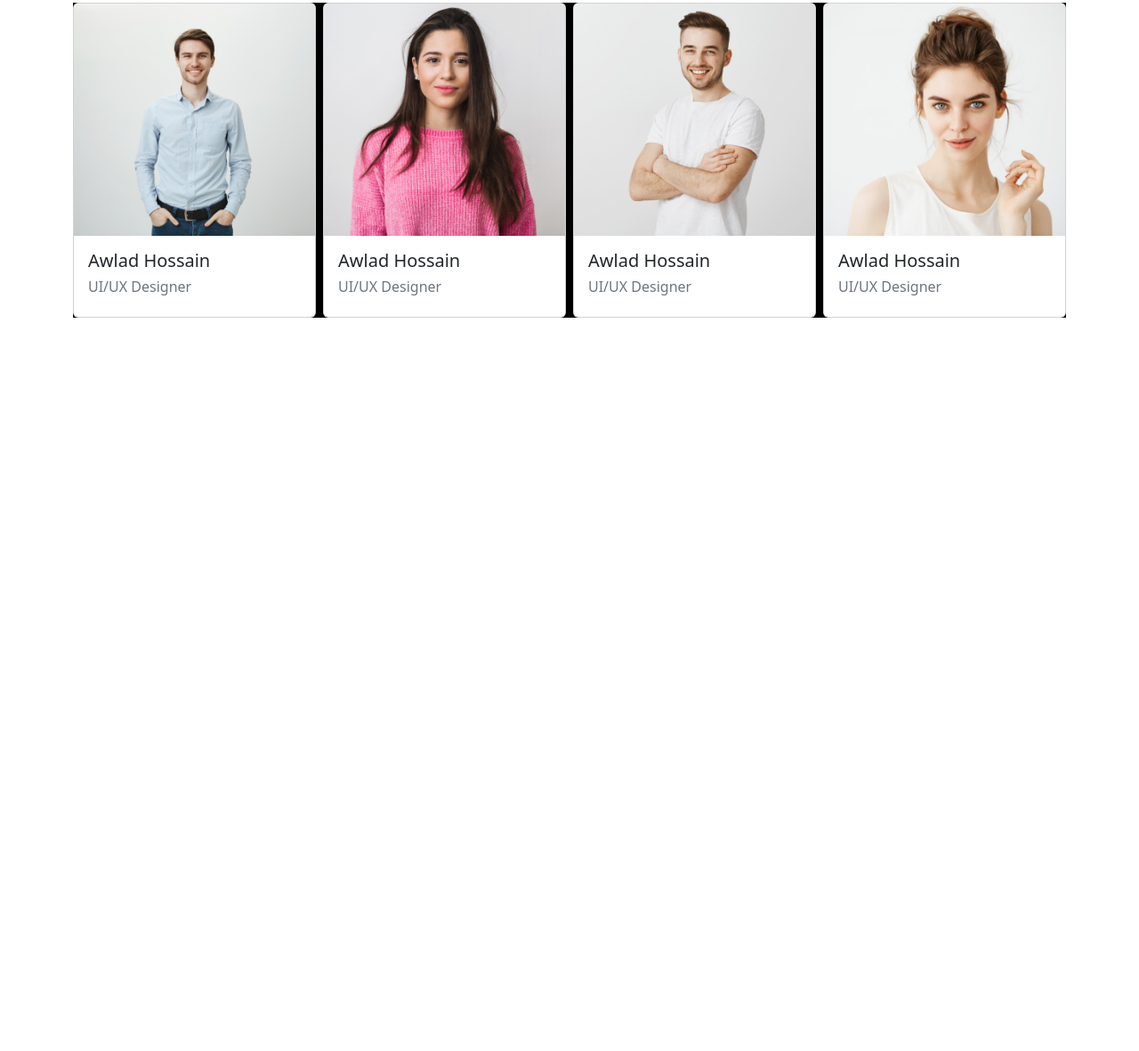
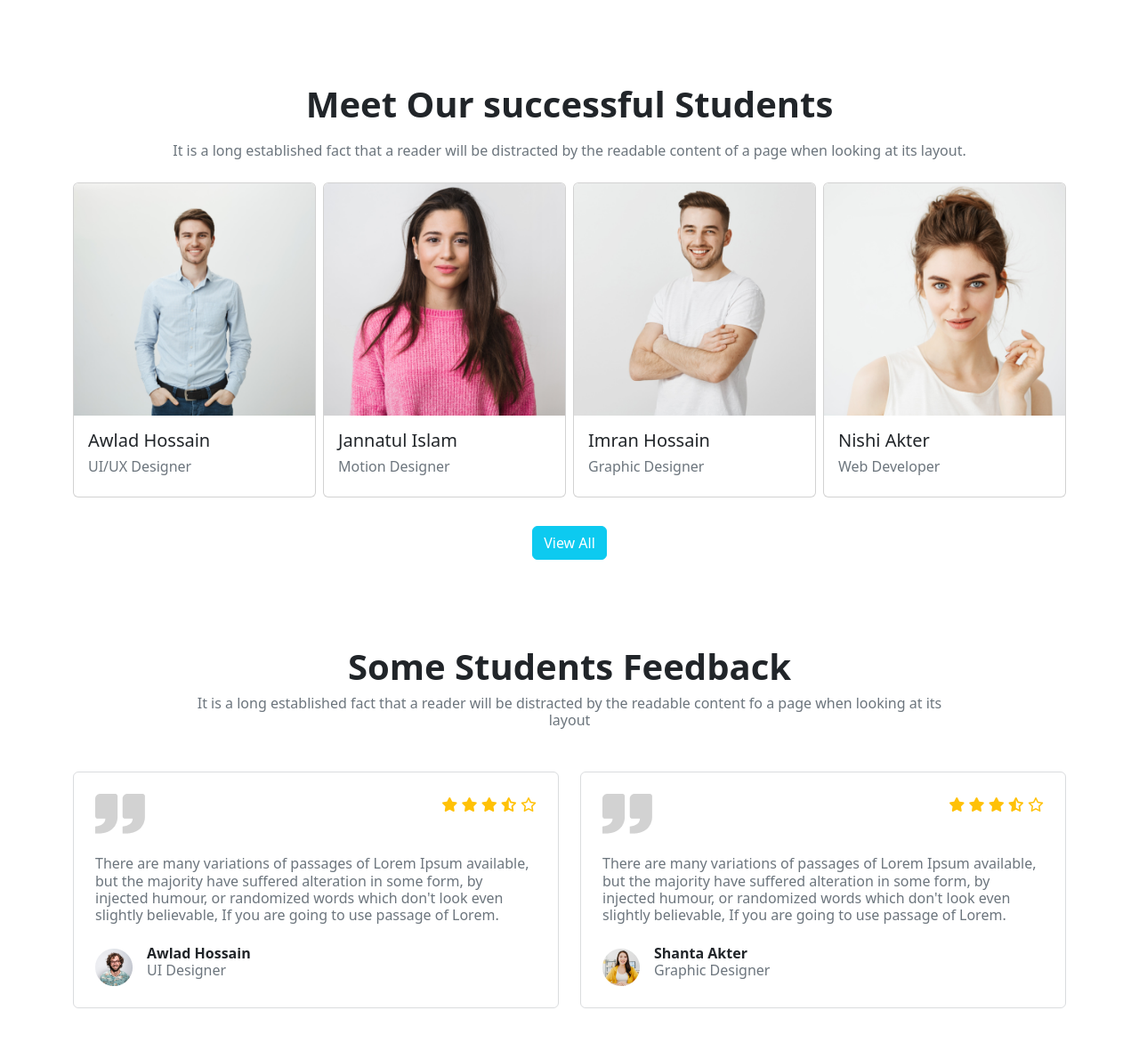
Before and after one commit to soadanam/education-assign3-r5, a plain HTML site: page index.html in a window 1280 px wide. Shown: the part 2444-3625 px from the top of the page at 89% size. Before the commit the page ends 2801 px from the top, so only its background shows below. Drawn offline with nearby package versions, Linux system fonts and the light colour scheme.

Commit message:
added students feedback

```diff
--- a/index.html
+++ b/index.html
@@ -13,6 +13,9 @@
   <!-- bootstrap css -->
   <link href="https://cdn.jsdelivr.net/npm/bootstrap@5.2.1/dist/css/bootstrap.min.css" rel="stylesheet"
     integrity="sha384-iYQeCzEYFbKjA/T2uDLTpkwGzCiq6soy8tYaI1GyVh/UjpbCx/TYkiZhlZB6+fzT" crossorigin="anonymous">
+
+    <!-- fontawesome -->
+    <script src="https://kit.fontawesome.com/561c31ec72.js" crossorigin="anonymous"></script>
 
 </head>
 
@@ -120,13 +123,12 @@
     <!-- body-section  -->
     <div class="body-section">
 
-
+      <!-- discover section  -->
       <div class="discover-popular mt-5 pt-5 pb-4 text-center">
         <h2 class="fw-bold">Discover Our Popular Courses</h2>
         <p class="text-secondary">It is along established fact that a reader will be distracted by the readable content of a page when looking
           at its layout.</p>
       </div>
-
 
       <!-- /courses section  -->
       <div class="courses d-md-flex flex-wrap justify-content-md-between">
@@ -222,12 +224,12 @@
         </div>
       </div>
       <div class="d-flex justify-content-center">
-        <button class="btn btn-info text-white mt-2 mb-5">See More Courses</button>
+        <button class="btn btn-info text-white mt-3 mb-5">See More Courses</button>
       </div>
 
 
       <!-- e-learning-section  -->
-      <div class="e-learning d-lg-flex mt-4 mb-4">
+      <div class="e-learning d-lg-flex mt-5 mb-5">
         <div class="img-section">
           <img class="w-100" src="/images/working.png" alt="">
         </div>
@@ -250,7 +252,7 @@
 
 
       <!-- ready-to-join-section  -->
-      <div class="ready-to-join bg-info text-white d-flex justify-content-center align-items-center mt-5 mb-5 p-4 rounded">
+      <div class="ready-to-join bg-info text-white d-flex justify-content-center align-items-center rounded mt-5 mb-5 p-4" style="margin-top: 130px !important; margin-bottom: 120px !important;">
         <div class="ready-to-join-info w-50">
           <h2>Ready to join?</h2>
           <h6>It is a long established fact that reader will be distracted by the readable content of a page when looking at its layout.</h6>
@@ -263,46 +265,116 @@
 
       <!-- Meet out successful students section  -->
       <div class="meet-out-successful-student">
-        <div class="meet-student-info">
-          <h1 class="fw-bold">Meet Our successful Students</h1>
-          <p class="text-secondary">It is a long established fact that a reader will be distracted by the readable content of a page when looking at its layout.</p>
+        <div class="meet-student-info text-center">
+          <h1 class="fw-bold mb-3">Meet Our successful Students</h1>
+          <p class="text-secondary mb-4">It is a long established fact that a reader will be distracted by the readable content of a page when looking at its layout.</p>
         </div>
 
-        <div class="student-cards d-lg-flex justify-content-center bg-black">
+        <div class="student-cards d-lg-flex justify-content-center">
 
-          <div class="card m-auto me-lg-2" style="width: 18rem;">
+          <div class="card m-auto me-lg-2 mb-4" style="width: 18rem;">
             <img src="/images/student/student-1.png" class="card-img-top" alt="...">
             <div class="card-body">
               <h5>Awlad Hossain</h5>
               <h6 class="text-secondary">UI/UX Designer</h6>
             </div>
           </div>
-          <div class="card me-2" style="width: 18rem;">
+          <div class="card m-auto me-lg-2 mb-4" style="width: 18rem;">
             <img src="/images/student/student-2.png" class="card-img-top" alt="...">
             <div class="card-body">
-              <h5>Awlad Hossain</h5>
-              <h6 class="text-secondary">UI/UX Designer</h6>
+              <h5>Jannatul Islam</h5>
+              <h6 class="text-secondary">Motion Designer</h6>
             </div>
           </div>
-          <div class="card me-2" style="width: 18rem;">
+          <div class="card m-auto me-lg-2 mb-4" style="width: 18rem;">
             <img src="/images/student/student-3.png" class="card-img-top" alt="...">
             <div class="card-body">
-              <h5>Awlad Hossain</h5>
-              <h6 class="text-secondary">UI/UX Designer</h6>
+              <h5>Imran Hossain</h5>
+              <h6 class="text-secondary">Graphic Designer</h6>
             </div>
           </div>
-          <div class="card" style="width: 18rem;">
+          <div class="card m-auto mb-4" style="width: 18rem;">
             <img src="/images/student/student-4.png" class="card-img-top" alt="...">
             <div class="card-body">
-              <h5>Awlad Hossain</h5>
-              <h6 class="text-secondary">UI/UX Designer</h6>
+              <h5>Nishi Akter</h5>
+              <h6 class="text-secondary">Web Developer</h6>
+            </div>
+          </div>
+
+        </div>
+        <div class="d-flex justify-content-center">
+          <button class="btn btn-info text-white mt-2 mb-5">View All</button>
+        </div>
+      </div>
+
+
+      <!-- student feedback section -->
+      <div class="student-feedback">
+
+        <div class="feedback-top text-center">
+          <h1 class="fw-bold mt-5"> Some Students Feedback</h1>
+          <h6 class="text-secondary w-75 m-auto mb-5">It is a long established fact that a reader will be distracted by the readable content fo a page when looking at its layout</h6>
+        </div>
+
+        <div class="comments-container d-lg-flex">
+          <div class="comments-sectin  border border-secondary border-opacity-25  rounded p-4 me-lg-4 mb-5">
+            <div class="comment">
+              <div class="cions d-flex justify-content-between">
+                <div class="image">
+                  <img src="/images/comma.png" alt="">
+                </div>
+                <div class="ratings">
+                  <i class="fa-solid fa-star text-warning"></i>
+                  <i class="fa-solid fa-star text-warning"></i>
+                  <i class="fa-solid fa-star text-warning"></i>
+                  <i class="fa-solid fa-star-half-stroke text-warning"></i>
+                  <i class="fa-regular fa-star text-warning"></i>
+                </div>
+              </div>
+              <div class="text mt-4">
+                <h6 class="text-secondary">There are many variations of passages of Lorem Ipsum available, but the majority have suffered alteration in some form, by injected humour, or randomized words which don't look even slightly believable, If you are going to use passage of Lorem.</h6>
+                <div class="student d-flex mt-4">
+                  <div class="student-image me-3 pt-1" >
+                    <img src="/images/student/student-5.png" alt="">
+                  </div>
+                  <div class="student-name">
+                    <h6 class="m-0 p-0 fw-bold">Awlad Hossain</h6>
+                    <h6 class="text-secondary">UI Designer</h6>
+                  </div>
+                </div>
+              </div>
+            </div>
+          </div>
+          <div class="comments-sectin  border border-secondary border-opacity-25  rounded p-4 mb-5">
+            <div class="comment">
+              <div class="cions d-flex justify-content-between">
+                <div class="image">
+                  <img src="/images/comma.png" alt="">
+                </div>
+                <div class="ratings">
+                  <i class="fa-solid fa-star text-warning"></i>
+                  <i class="fa-solid fa-star text-warning"></i>
+                  <i class="fa-solid fa-star text-warning"></i>
+                  <i class="fa-solid fa-star-half-stroke text-warning"></i>
+                  <i class="fa-regular fa-star text-warning"></i>
+                </div>
+              </div>
+              <div class="text mt-4">
+                <h6 class="text-secondary">There are many variations of passages of Lorem Ipsum available, but the majority have suffered alteration in some form, by injected humour, or randomized words which don't look even slightly believable, If you are going to use passage of Lorem.</h6>
+                <div class="student d-flex mt-4">
+                  <div class="student-image me-3 pt-1" >
+                    <img src="/images/student/student-6.png" alt="">
+                  </div>
+                  <div class="student-name">
+                    <h6 class="m-0 p-0 fw-bold">Shanta Akter</h6>
+                    <h6 class="text-secondary">Graphic Designer</h6>
+                  </div>
+                </div>
+              </div>
             </div>
           </div>
         </div>
       </div>
-
-
-
 
 
 
```
Also changed, not shown: style.css (line endings or trailing spaces).
